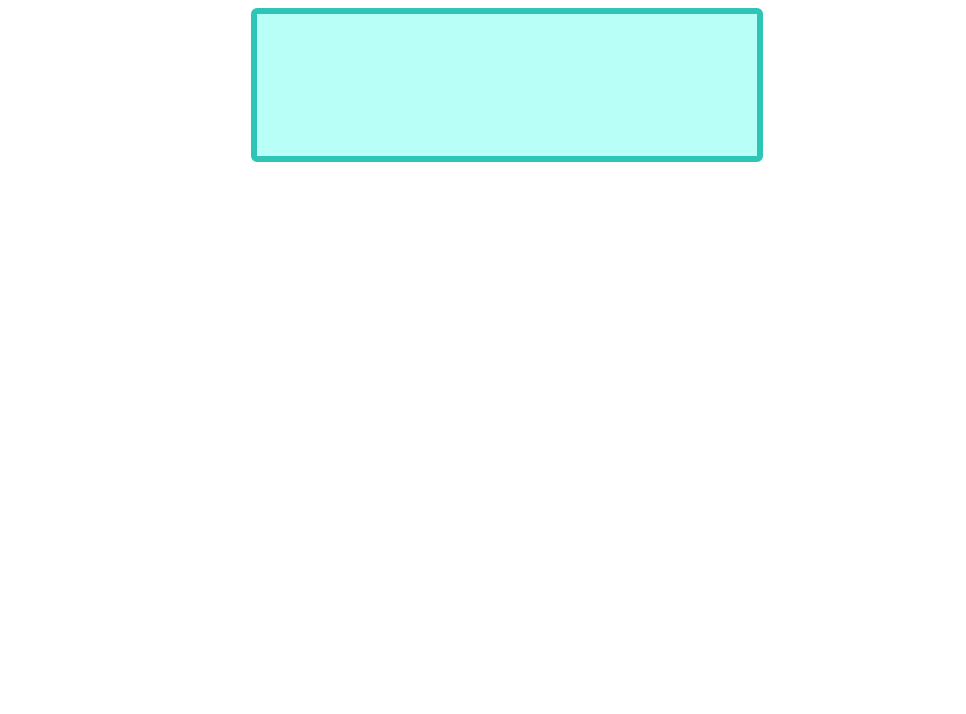
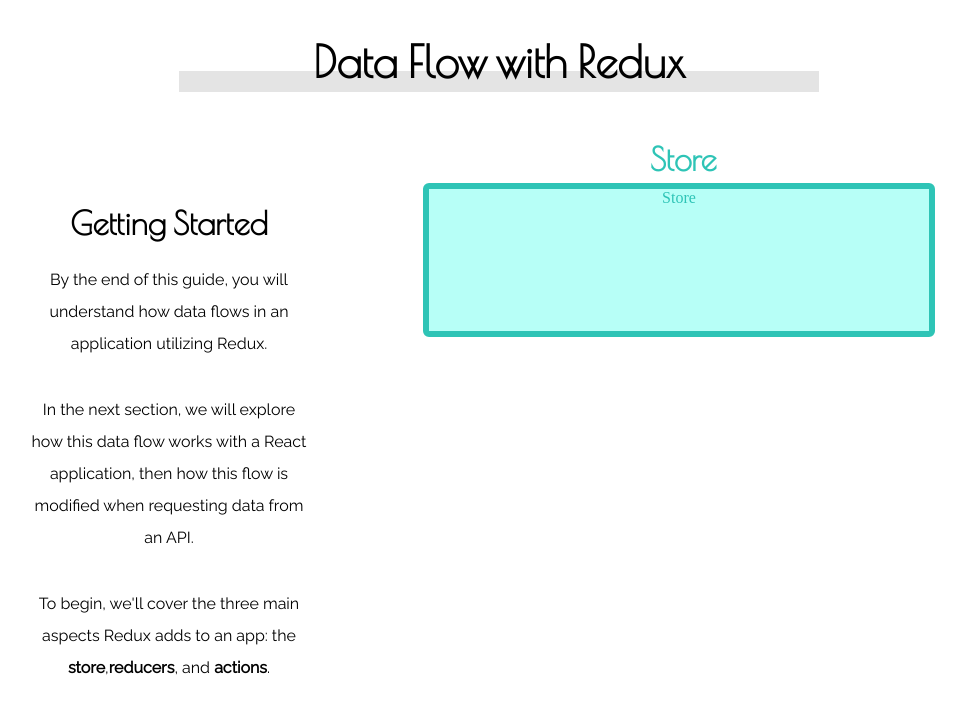
Before and after one commit to jaygraygray/data-flow, a React (Create React App) app: page / in a window 1280 px wide. Shown: the top 714 px of the page, without its empty margins (149-1115 px from the left). Built offline with nearby package versions, Linux system fonts and the light colour scheme; a web font is replaced by a local one.

Commit message:
Structure of steps established.

```diff
--- a/package.json
+++ b/package.json
@@ -3,8 +3,10 @@
   "version": "0.1.0",
   "private": true,
   "dependencies": {
+    "aphrodite": "^1.2.1",
     "react": "^15.6.1",
-    "react-dom": "^15.6.1"
+    "react-dom": "^15.6.1",
+    "react-tooltip": "^3.3.0"
   },
   "devDependencies": {
     "react-scripts": "1.0.7"
--- a/src/App.js
+++ b/src/App.js
@@ -6,25 +6,24 @@
 import Store from './components/store/Store';
 import Shape from './components/shape/Shape';
 
+import Step0 from './steps/zero'
+
 class App extends Component {
 
   render() {
     return (
       <div>
 
-      <Shape
-        tooltip="This sis omse other sdlfja;lo oflk  oafli 3ro slke jf"
-        style="store"
-        step="0"
-      > Store </Shape>
-{/*
+
+
+
         <div className="title-container">
           <div className="title"><h1>Data Flow with Redux</h1></div>
         </div>
 
 
     <div className="container">
-
+      <Step0 />
 
 
       <div className="text">
@@ -37,10 +36,9 @@
         <b>reducers</b>, and <b>actions</b>.</p>
       </div>
 
+{/*
+      <div className="content">
 
-      <div className="content">
-        <User/>
-        <Store />
         <div className="view effect6"><h1>View</h1></div>
         <div className="reducer-third"><h1>Reducers</h1></div>
         <div className="reducer-second"><h1>Reducers</h1></div>
@@ -58,10 +56,10 @@
         <div className="event"><h2>Event</h2></div>
       </div>
 
-
+*/}
     </div>
 
-*/}
+
 
     </div>
     );
--- a/src/components/shape/Shape.js
+++ b/src/components/shape/Shape.js
@@ -2,7 +2,7 @@
 
 import ReactTooltip from 'react-tooltip'
 
-import ShapeStyle from '../../ShapeStyles0'
+import '../../style.css'
 
 class Shape extends Component {
 
@@ -11,23 +11,21 @@
     const {
       children,
       tooltip,
-      style,
-      step
+      type,
+      ShapeStyle
     } = this.props
 
-    // use this to set what Step the shape will be used in
-    //const stylePath = `./
-    console.log(ShapeStyle)
+
     return (
       <div data-tip data-for={ children }
-           style={ShapeStyle.store}>
+           style={ShapeStyle[type]}>
 
         <h1 style={ShapeStyle.h1}>{children}</h1>
 
+        <span data-tip={tooltip}>{ children }</span>
 
+        <ReactTooltip class="tip" id={ children }>
 
-        <ReactTooltip id={ children }>
-          <span>{ tooltip }</span>
         </ReactTooltip>
       </div>
     );
@@ -36,13 +34,3 @@
 
 
 export default Shape;
-
-/*
-
-<Shape css={filepath}
-      hoverModal={dataForModal}
-      clickModal={dataForClickModal}> Store
-</Shape>
-
-
-*/
--- /dev/null
+++ b/src/steps/zero.js
@@ -0,0 +1,45 @@
+import React, { Component } from 'react';
+
+import Shape from '../components/shape/Shape'
+
+class Step1 extends Component {
+  render() {
+
+    return (
+      <div className="content">
+
+      <Shape
+        tooltip="This sis omse other sdlfja;lo oflk  oafli 3ro slke jf"
+        type="store"
+        ShapeStyle={storeStyle}
+      > Store </Shape>
+
+
+
+      </div>
+    );
+  }
+}
+
+const storeStyle = {
+  store: {
+    textAlign: 'center',
+    width: '500px',
+    height: '142px',
+    color: 'rgb(46, 196, 182)',
+    marginLeft: '392px',
+    borderWidth: '6px',
+    borderStyle: 'solid',
+    borderColor: 'rgb(46, 196, 182)',
+    borderRadius: '6px',
+    background: 'rgb(183, 255, 247)',
+    position: 'relative',
+  },
+  h1:  {
+    position: 'absolute',
+    top: '-70px',
+    left: '221px',
+  }
+}
+
+export default Step1;
--- a/src/style.css
+++ b/src/style.css
@@ -13,3 +13,10 @@
   line-height: 32px;
   margin-bottom: 34px;
 }
+
+.tip {
+      background: '#fff' !important;
+      border: '1px solid black' !important;
+      color: '#000' !important;
+      font-size: '30px' !important;
+}
```
Also changed, not shown: 1 other file (tests, documents, lock files or other folders).
